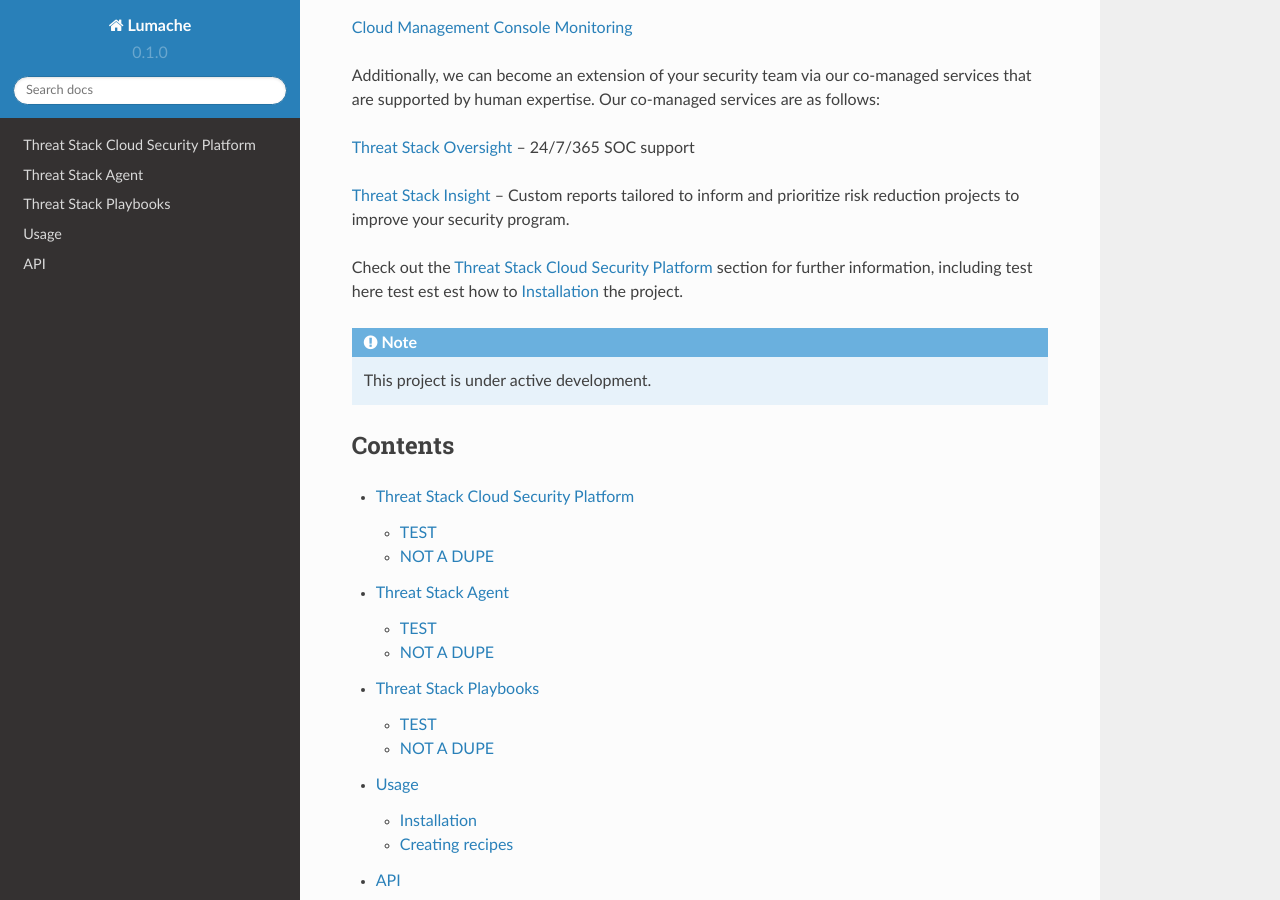
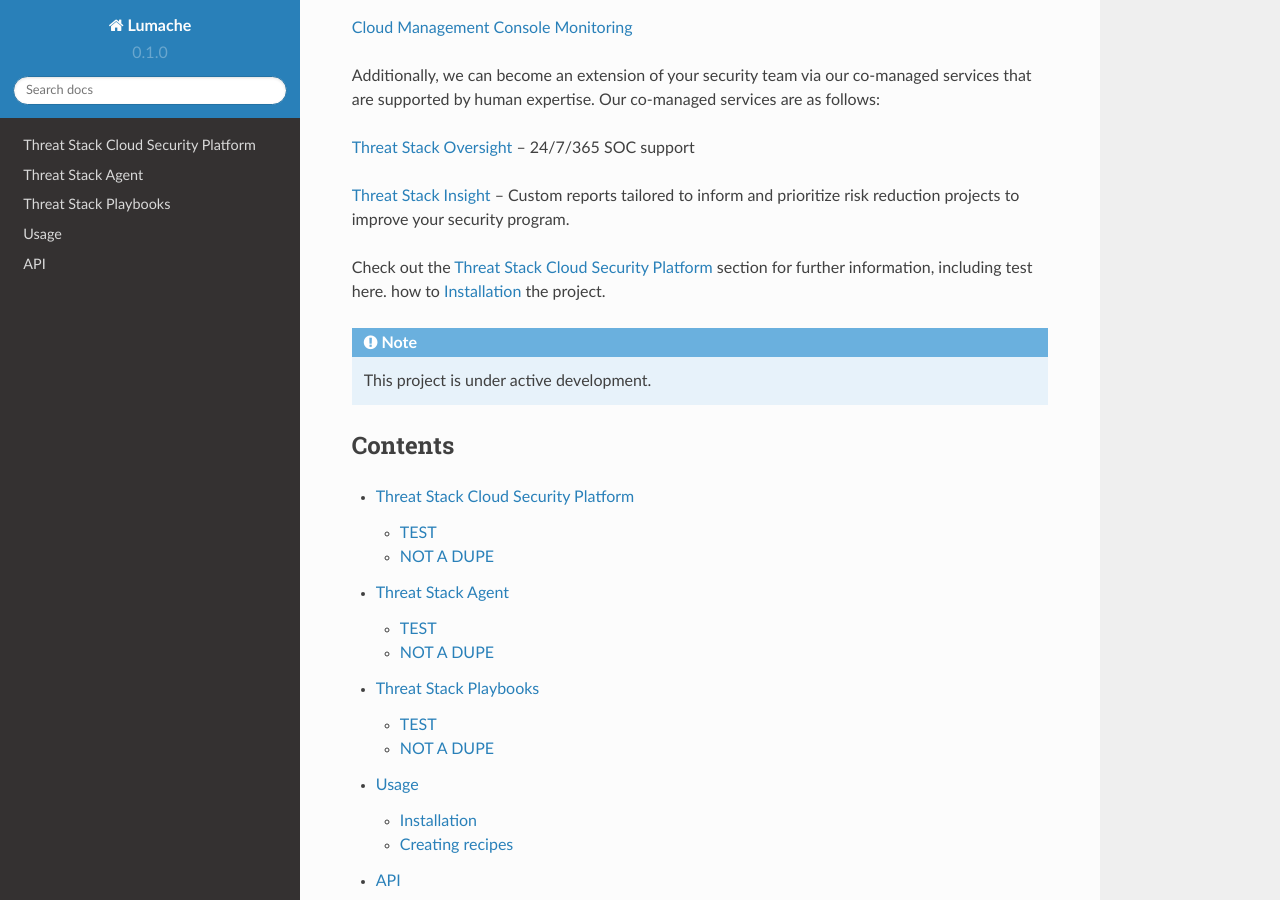
Before and after one commit to skrizzy16/rtdtest94, a Sphinx documentation site: the page built from docs/source/index.rst, in a window 1280 px wide and 900 px high, scrolled down 608 px. Built offline with Sphinx 7.4.7 and the Read the Docs theme 2.0.0, drawn with Linux system fonts in a browser that asks for light colours.

Commit message:
Update index.rst

```diff
--- a/docs/source/index.rst
+++ b/docs/source/index.rst
@@ -25,7 +25,7 @@ Additionally, we can become an extension of your security team via our co-manage
 
 `Threat Stack Insight <https://www.threatstack.com/cloud-security-platform/insight>`_ – Custom reports tailored to inform and prioritize risk reduction projects to improve your security program.
 
-Check out the :doc:`Threat Stack Cloud Security Platform` section for further information, including test here test est est
+Check out the :doc:`Threat Stack Cloud Security Platform` section for further information, including test here.
 how to :ref:`installation` the project.
 
 
```
